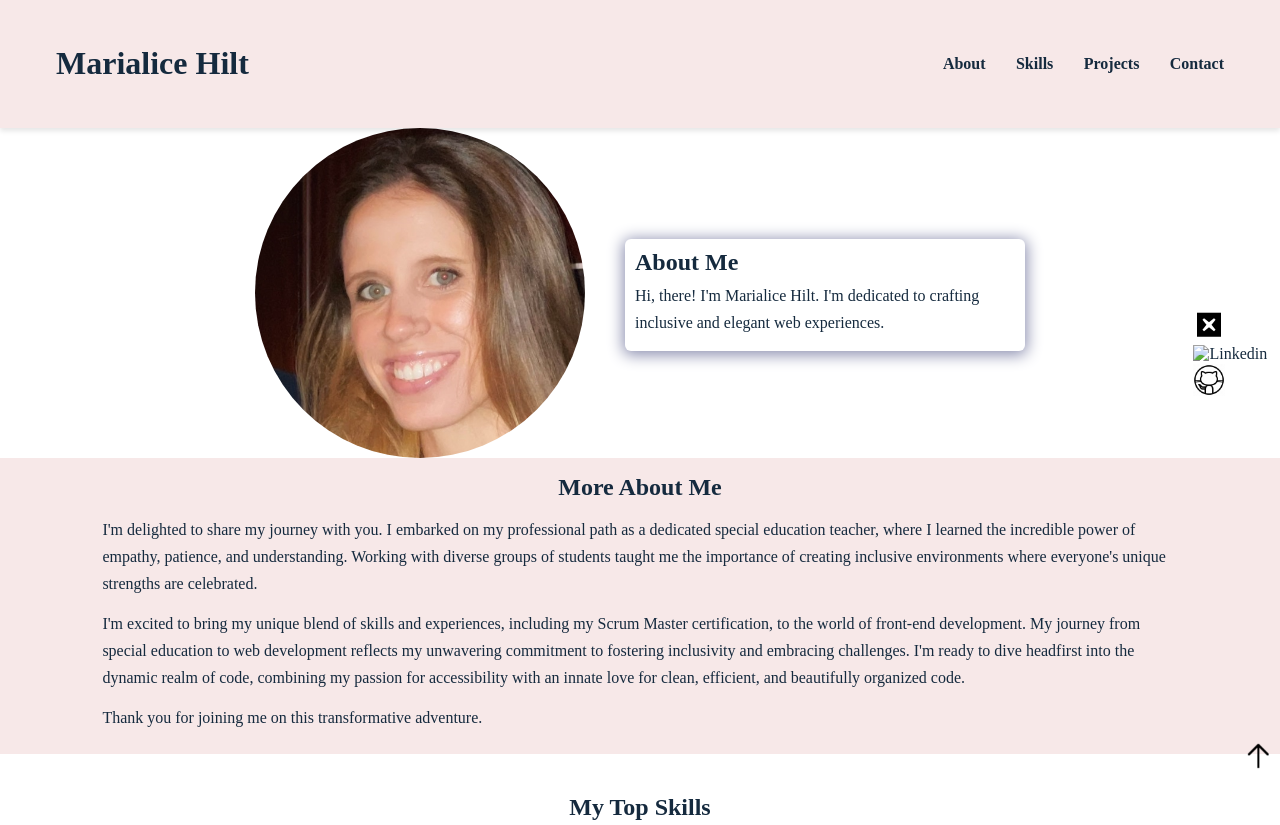
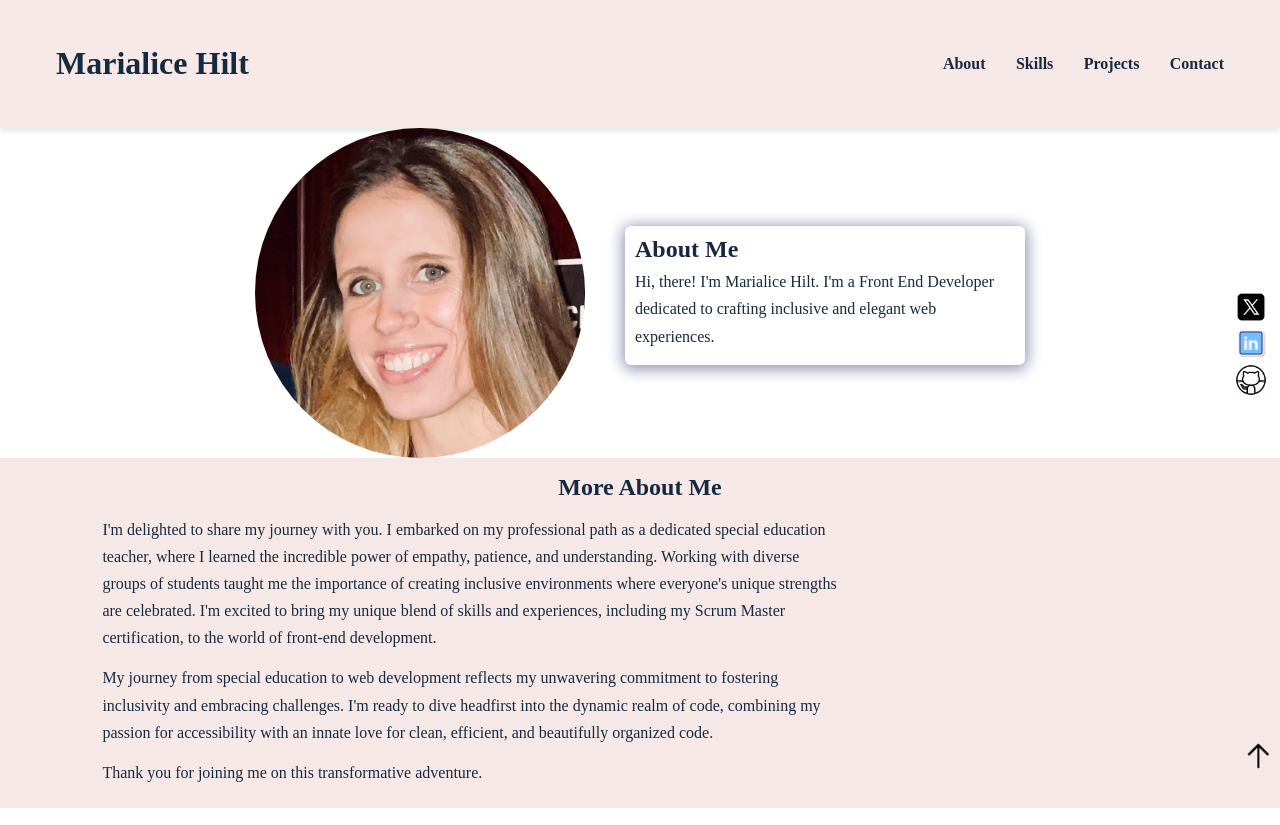
Before and after one commit to MarialiceH/MarialicesPortfolio, a plain HTML site: page index.html in a window 1280 px wide. Shown: the top 825 px of the page. Drawn offline with nearby package versions, Linux system fonts and the light colour scheme; files whose address does not match are found by name; a web font is replaced by a local one.

Commit message:
Updated corrections

```diff
--- a/css/main.css
+++ b/css/main.css
@@ -150,6 +150,7 @@ nav ul li {
 .more-about p {
   line-height: var(--line-height);
   padding: 0.4rem;
+  max-width: 750px;
 }
 
 .skills {
@@ -423,5 +424,4 @@ footer {
     display: flex;
     flex-direction: column;
   }
-
 }
--- a/index.html
+++ b/index.html
@@ -1,19 +1,26 @@
 <!DOCTYPE html>
 <html lang="en">
-<head>
-  <meta charset="UTF-8"/>
-  <meta http-equiv="X-UA-Compatible" content="IE=edge"/>
-  <meta name="viewport" content="width=device-width, initial-scale=1.0"/>
-  <link rel="stylesheet" href="css/normalize.css"/>
-  <link rel="stylesheet" href="css/main.css"/>
-  <link rel="preconnect" href="https://fonts.googleapis.com"/>
-  <link rel="preconnect" href="https://fonts.gstatic.com" crossorigin/>
-  <link href="https://fonts.googleapis.com/css2?family=Lekton&family=Lexend+Tera&display=swap" rel="stylesheet"/>
-  <link rel="stylesheet" href="https://cdnjs.cloudflare.com/ajax/libs/animate.css/4.1.1/animate.min.css"/>
-  <link rel="icon" type="image/png" href="icons/icons8-h-50.png"/> <!-- Corrected 'type' value -->
-  <title>Marialice Hilt</title>
-</head>
-<body>
+  <head>
+    <meta charset="UTF-8" />
+    <meta http-equiv="X-UA-Compatible" content="IE=edge" />
+    <meta name="viewport" content="width=device-width, initial-scale=1.0" />
+    <link rel="stylesheet" href="css/normalize.css" />
+    <link rel="stylesheet" href="css/main.css" />
+    <link rel="preconnect" href="https://fonts.googleapis.com" />
+    <link rel="preconnect" href="https://fonts.gstatic.com" crossorigin />
+    <link
+      href="https://fonts.googleapis.com/css2?family=Lekton&family=Lexend+Tera&display=swap"
+      rel="stylesheet"
+    />
+    <link
+      rel="stylesheet"
+      href="https://cdnjs.cloudflare.com/ajax/libs/animate.css/4.1.1/animate.min.css"
+    />
+    <link rel="icon" type="image/png" href="icons/icons8-h-50.png" />
+    <!-- Corrected 'type' value -->
+    <title>Marialice Hilt</title>
+  </head>
+  <body>
     <!-- Navbar -->
     <nav>
       <h1>Marialice Hilt</h1>
@@ -32,16 +39,19 @@
 
     <section class="hero" id="about">
       <img
-        src="images/marialicehiltsquare.jpeg"
+        src="images/updatedheadshot.jpeg"
         alt="marialicehilt"
         loading="lazy"
         class="hero-img"
       />
-      <div class="bio animate__animated animate__shakeX" style="margin-top: 5px;">
+      <div
+        class="bio animate__animated animate__shakeX"
+        style="margin-top: 5px"
+      >
         <h2 class="bio-title">About Me</h2>
         <p class="bio-text">
-          Hi, there! I'm Marialice Hilt. I'm dedicated to crafting inclusive and
-          elegant web experiences.
+          Hi, there! I'm Marialice Hilt. I'm a Front End Developer dedicated to
+          crafting inclusive and elegant web experiences.
         </p>
       </div>
     </section>
@@ -55,16 +65,16 @@
         learned the incredible power of empathy, patience, and understanding.
         Working with diverse groups of students taught me the importance of
         creating inclusive environments where everyone's unique strengths are
-        celebrated.
+        celebrated. I'm excited to bring my unique blend of skills and
+        experiences, including my Scrum Master certification, to the world of
+        front-end development.
       </p>
       <p>
-        I'm excited to bring my unique blend of skills and experiences,
-        including my Scrum Master certification, to the world of front-end
-        development. My journey from special education to web development
-        reflects my unwavering commitment to fostering inclusivity and embracing
-        challenges. I'm ready to dive headfirst into the dynamic realm of code,
-        combining my passion for accessibility with an innate love for clean,
-        efficient, and beautifully organized code.
+        My journey from special education to web development reflects my
+        unwavering commitment to fostering inclusivity and embracing challenges.
+        I'm ready to dive headfirst into the dynamic realm of code, combining my
+        passion for accessibility with an innate love for clean, efficient, and
+        beautifully organized code.
       </p>
       <p>Thank you for joining me on this transformative adventure.</p>
     </section>
@@ -104,6 +114,12 @@
           />
           <img
             src="icons/icons8-git-420.png"
+            alt="git"
+            loading="lazy"
+            class="icon icon-card"
+          />
+          <img
+            src="icons/icons8-flexbox-64.png"
             alt="git"
             loading="lazy"
             class="icon icon-card"
@@ -246,14 +262,14 @@
     <div class="socials">
       <a href="https://twitter.com/mmashbu_hilt" target="_blank"
         ><img
-          src="icons/icons8-x.gif"
+          src="icons/icons8-twitterx-50.png"
           alt="TwitterX"
           loading="lazy"
           class="socicon"
       /></a>
       <a href="https://www.linkedin.com/in/marialicehilt/" target="_blank"
         ><img
-          src="icons/icons8-linkedin.gif"
+          src="icons/icons8-linkedin-300.png"
           alt="Linkedin"
           loading="lazy"
           class="socicon"
```
Also changed, not shown: icons/icons8-flexbox-64.png (added), icons/icons8-linked-in-50.png (added), icons/icons8-twitterx-50.png (added), images/updatedheadshot.jpeg (added).
